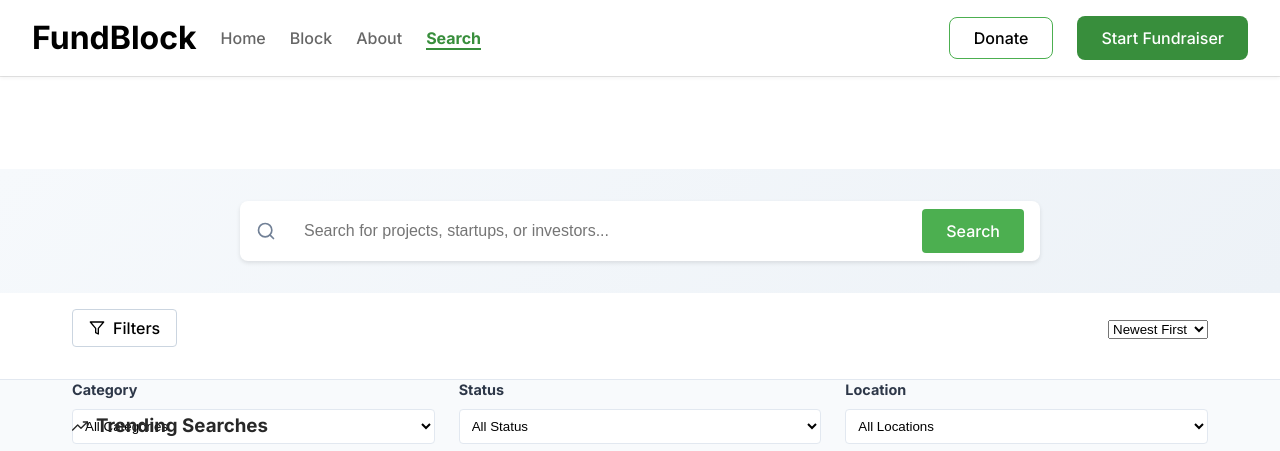
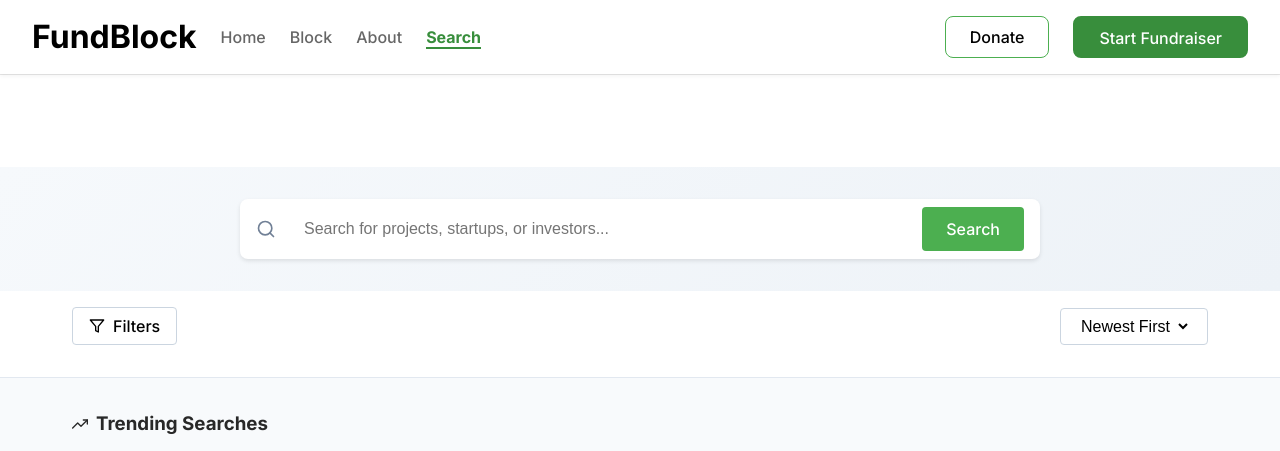
Before and after one commit to yaswanth5019k/ElevateFund, a React (Vite) app: page /search in a window 1280 px wide. Shown: the top 451 px of the page. Built offline with nearby package versions, Linux system fonts and the light colour scheme.

Commit message:
Made few changes

```diff
--- a/src/components/Hero.jsx
+++ b/src/components/Hero.jsx
@@ -13,9 +13,9 @@ function Hero() {
   const creatorAvatar = "https://images.unsplash.com/photo-1472099645785-5658abf4ff4e?w=100&auto=format&fit=crop";
 
   const stats = [
-    { number: '273031', label: 'PROJECTS FUNDED' },
-    { number: '8539699278', label: 'TOWARDS CREATIVE WORK' },
-    { number: '100301151', label: 'PLEDGES' }
+    { number: '273', label: 'PROJECTS FUNDED' },
+    { number: '853', label: 'TOWARDS CREATIVE WORK' },
+    { number: '1003', label: 'PLEDGES' }
   ];
 
   const featuredProjects = [
--- a/src/components/Navbar.css
+++ b/src/components/Navbar.css
@@ -68,7 +68,7 @@
   gap: 1.5rem;
 }
 
-.btn-donate{
+.btn-donate, .btn-fundraiser{
   padding: 0.75rem 1.5rem;
   font-size: 1rem;
   height: 42px;
@@ -85,6 +85,8 @@
   font-size: 1rem;
   cursor: pointer;
   transition: color 0.3s ease, border 0.3s ease;
+  padding: 0.75rem 1.5rem;
+  z-index: 1;
 }
 
 .btn-donate::before {
@@ -97,7 +99,7 @@
   background: linear-gradient(135deg, #4CAF50, #388E3C);
   transition: transform 0.5s ease-in-out;
   transform: translateX(-100%) translateY(100%);
-  z-index: 0;
+  z-index: -1;
 }
 
 .btn-donate:hover::before {
@@ -111,46 +113,24 @@
 
 .btn-donate span {
   position: relative;
-  z-index: 1;
+  z-index: 10;
 }
 
 .btn-fundraiser {
   position: relative;
   background-color: #388E3C;
   color: white;
-  border: none;
+  border: 2px solid #388E3C;
   border-radius: 8px;
   font-size: 1rem;
   cursor: pointer;
   padding: 0.75rem 1.5rem;
   overflow: hidden;
-  transition: color 0.3s ease, background-color 0.3s ease;
-}
-
-.btn-fundraiser::before {
-  content: '';
-  position: absolute;
-  top: 0;
-  left: 0;
-  width: 97%;
-  height: 90%;
-  border: 2px solid #388E3C;
-  border-radius: 8px;
-  transition: all 0.3s ease;
-  transform: rotate(0deg);
-  z-index: -1;
+  transition: background-color 0.3s ease, color 0.3s ease, border 0.3s ease;
 }
 
 .btn-fundraiser:hover {
+  background-color: white;
   color: black;
-  background-color: white;
+  border: 1px solid #388E3C;
 }
-
-.btn-fundraiser:hover::before {
-  transform: rotate(180deg);
-}
-
-.btn-fundraiser span {
-  position: relative;
-  z-index: 1;
-}
--- a/src/components/Navbar.jsx
+++ b/src/components/Navbar.jsx
@@ -60,7 +60,6 @@ const Navbar = () => {
           <motion.button
             className="btn-donate"
             onClick={openDonate}
-            whileTap={{ scale: 0.95 }}
           >
             Donate
           </motion.button>
@@ -68,8 +67,6 @@ const Navbar = () => {
           <motion.button
             className="btn-fundraiser"
             onClick={openStartProject}
-            whileHover={{ scale: 1.1 }}
-            whileTap={{ scale: 0.95,}}
           >
             Start Fundraiser
           </motion.button>
--- a/src/components/Search/Search.css
+++ b/src/components/Search/Search.css
@@ -39,6 +39,8 @@
   padding: 0.75rem;
   font-size: 1rem;
   outline: none;
+  background-color: white;
+  color: black;
 }
 
 .search-button {
@@ -68,6 +70,11 @@
   margin-bottom: 1rem;
 }
 
+.filters-content {
+  overflow: hidden;
+}
+
+
 .filter-toggle {
   display: flex;
   align-items: center;
@@ -77,6 +84,27 @@
   padding: 0.5rem 1rem;
   border-radius: 4px;
   cursor: pointer;
+  color: black;
+}
+
+.sort-wrapper{
+  display: flex;
+  align-items: center;
+  gap: 0.5rem;
+  background: none;
+  border: 1px solid #cbd5e0;
+  padding: 0.5rem 1rem;
+  border-radius: 4px;
+  cursor: pointer;
+  color: black;
+}
+
+.sort-wrapper select {
+  border: none;
+  background: none;
+  color: black;
+  font-size: 1rem;
+  outline: none;
 }
 
 .filters-grid {
@@ -88,7 +116,7 @@
 
 .filter-group h3 {
   margin-bottom: 0.5rem;
-  color: #2D3748;
+  color: black;
   font-size: 0.9rem;
 }
 
@@ -98,6 +126,7 @@
   border: 1px solid #e2e8f0;
   border-radius: 4px;
   background: white;
+  color: black;
 }
 
 .trending-searches {
@@ -124,6 +153,7 @@
   padding: 0.5rem 1rem;
   border-radius: 20px;
   cursor: pointer;
+  color: black;
   transition: all 0.2s ease;
 }
 
@@ -279,6 +309,8 @@
 .load-more button:hover {
   background: #4CAF50;
   color: white;
+  border: none;
+  padding: .8rem 2rem;
 }
 
 @media (max-width: 768px) {
```
